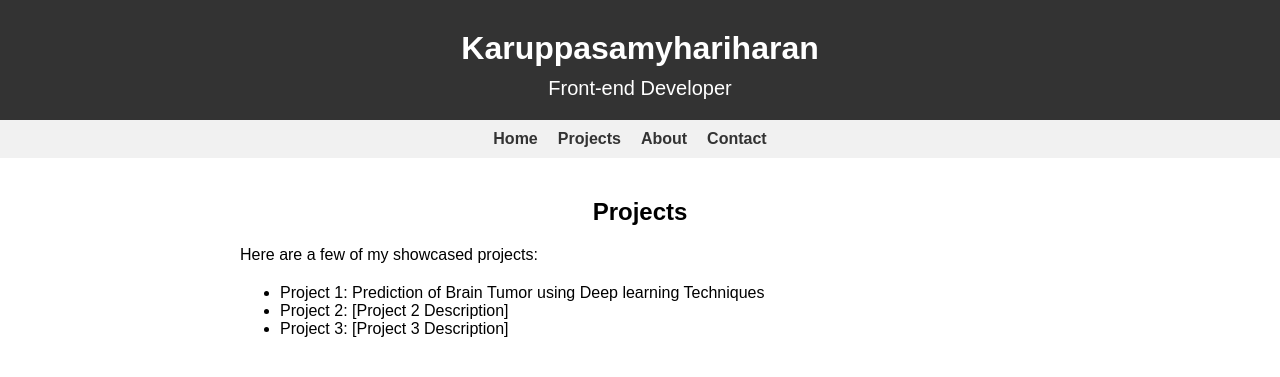
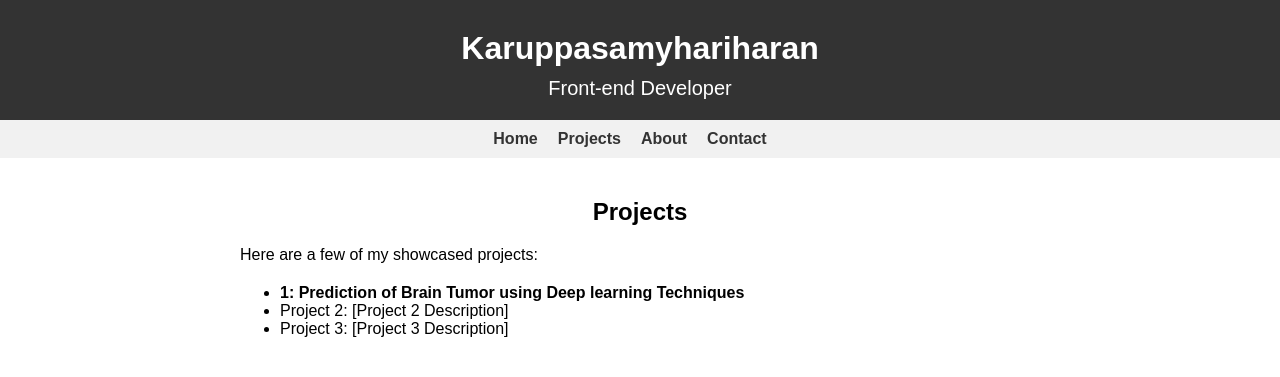
Before and after one commit to karuppasamyhari/Portfolio, a plain HTML site: page projects.html in a window 1280 px wide. Drawn offline with Linux system fonts and the light colour scheme.

Commit message:
Modified

```diff
--- a/projects.html
+++ b/projects.html
@@ -26,7 +26,7 @@
         Here are a few of my showcased projects:
       </p>
       <ul>
-        <li>Project 1: Prediction of Brain Tumor using Deep learning Techniques</li>
+        <li><strong> 1: Prediction of Brain Tumor using Deep learning Techniques</strong></li>
         <li>Project 2: [Project 2 Description]</li>
         <li>Project 3: [Project 3 Description]</li>
       </ul>
```
